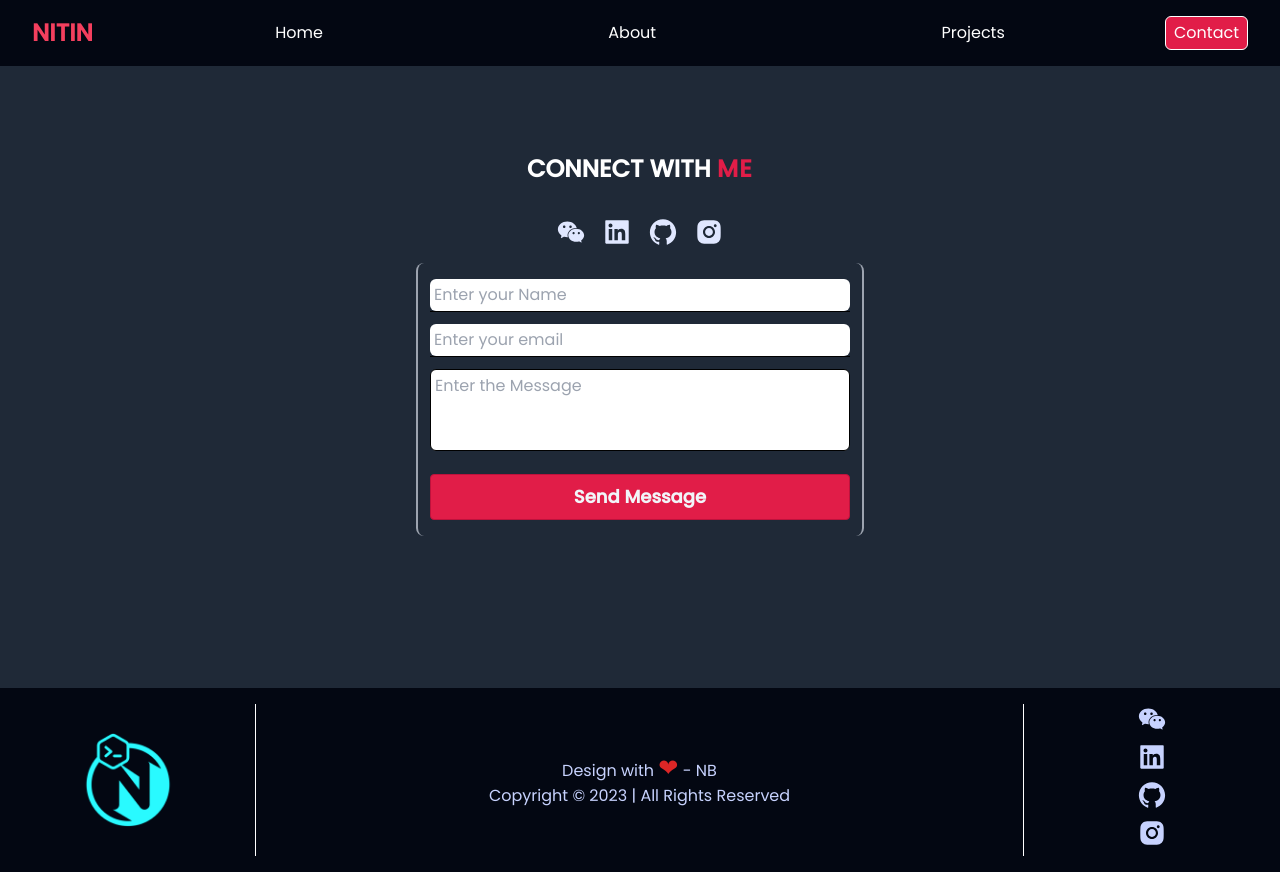
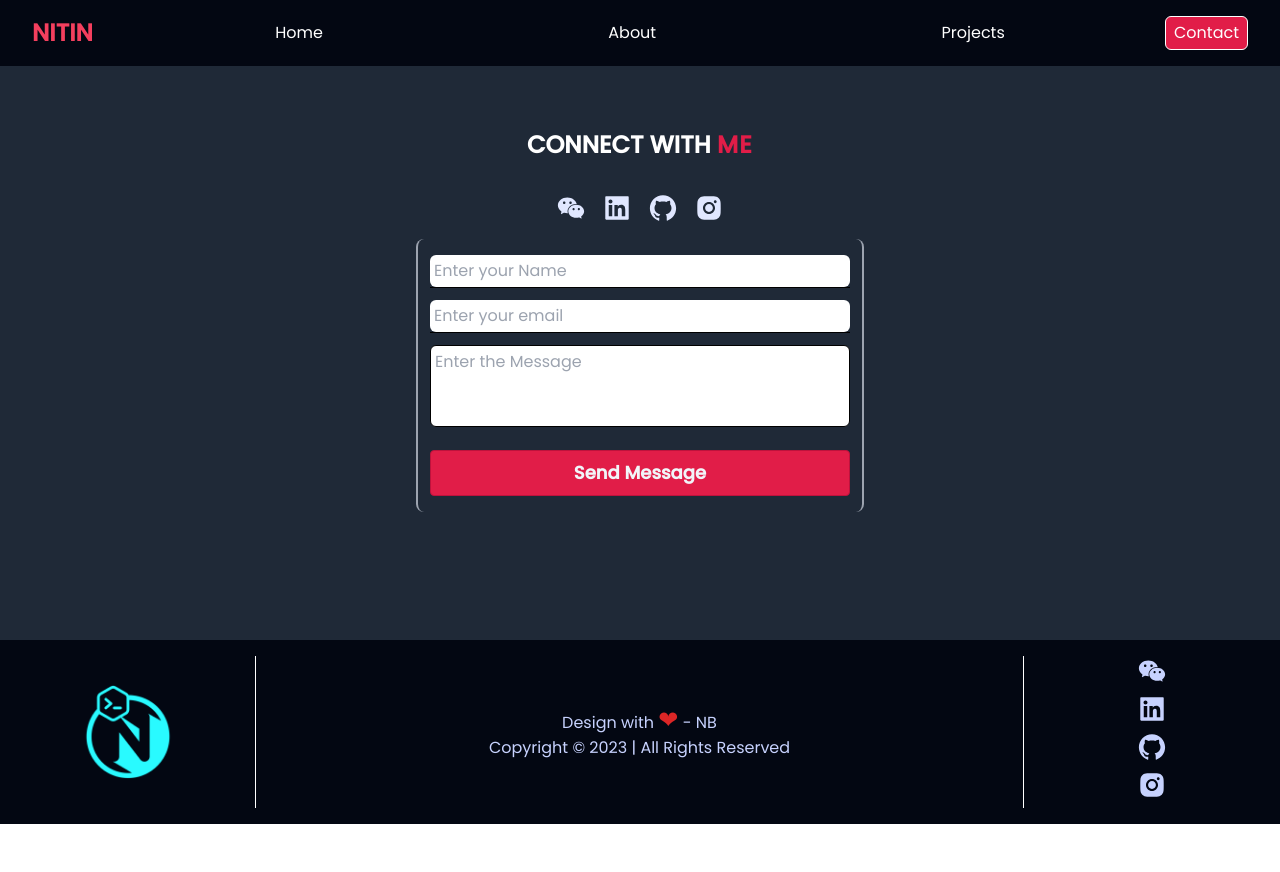
Before and after one commit to NickeyNb/NitinPortfolio, a React (Vite) app: page /contact-me in a window 1280 px wide. After the commit the page ends 824 px from the top, so only its background shows below. Built offline with nearby package versions, Linux system fonts and the light colour scheme.

Commit message:
final three

```diff
--- a/src/pages/Contact.jsx
+++ b/src/pages/Contact.jsx
@@ -48,8 +48,8 @@ const Contact = () => {
   return (
     <Layout>
       <main className="bg-gray-800 text-indigo-100">
-        <section className="loginBody flex items-center justify-center md:pb-4">
-          <div className="border-1 m-4 flex min-h-[80vh] w-full  max-w-md items-center justify-center rounded  pt-4">
+        <section className="loginBody flex min-h-[80vh] items-center justify-center md:pb-4">
+          <div className="border-1 m-4 flex  w-full  max-w-md items-center justify-center rounded  pt-4">
             <div className="w-full">
               <div className="about">
                 <p className="mb-4  text-center text-xl font-semibold uppercase tracking-normal text-white md:text-2xl">
```
